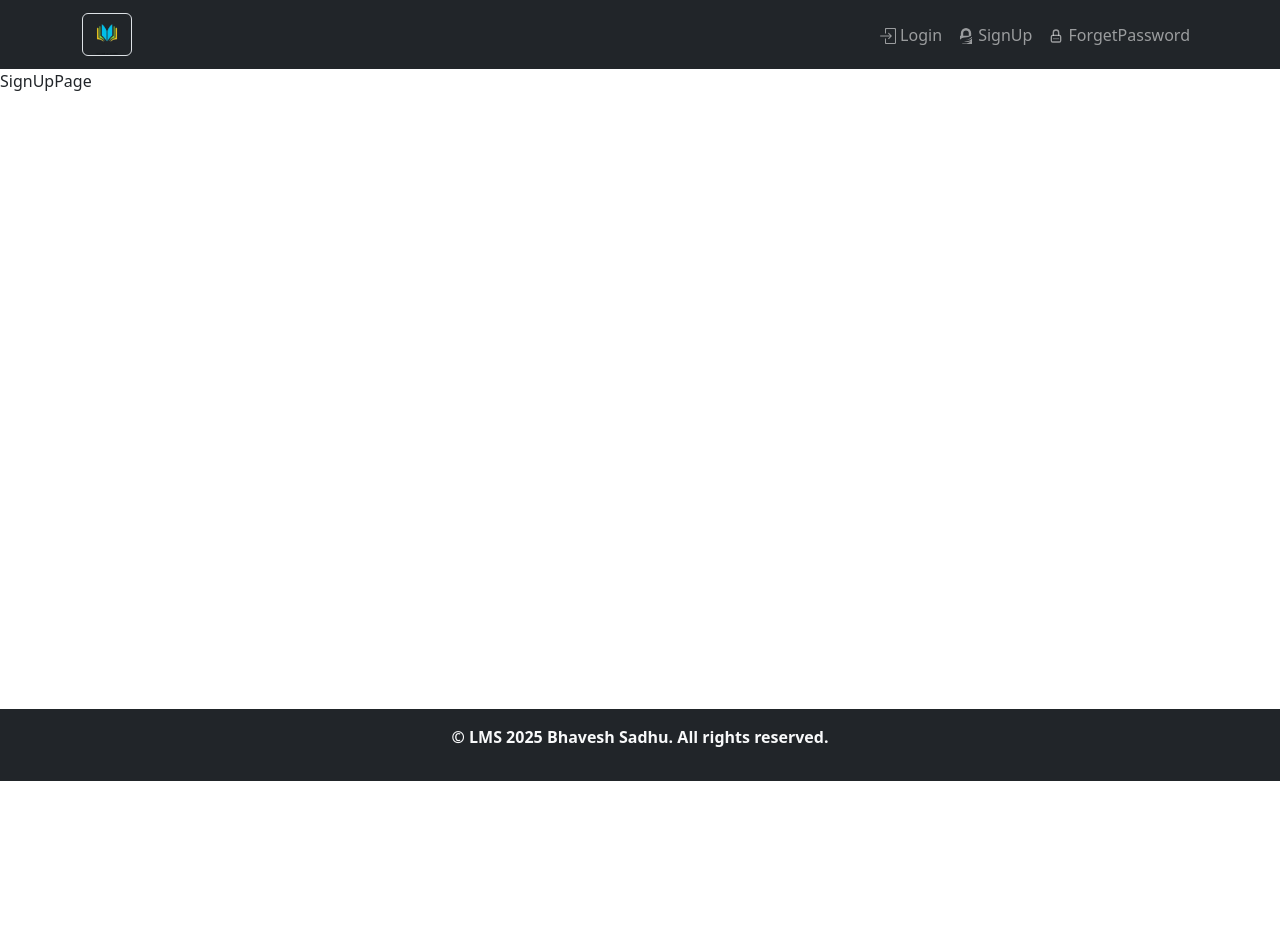
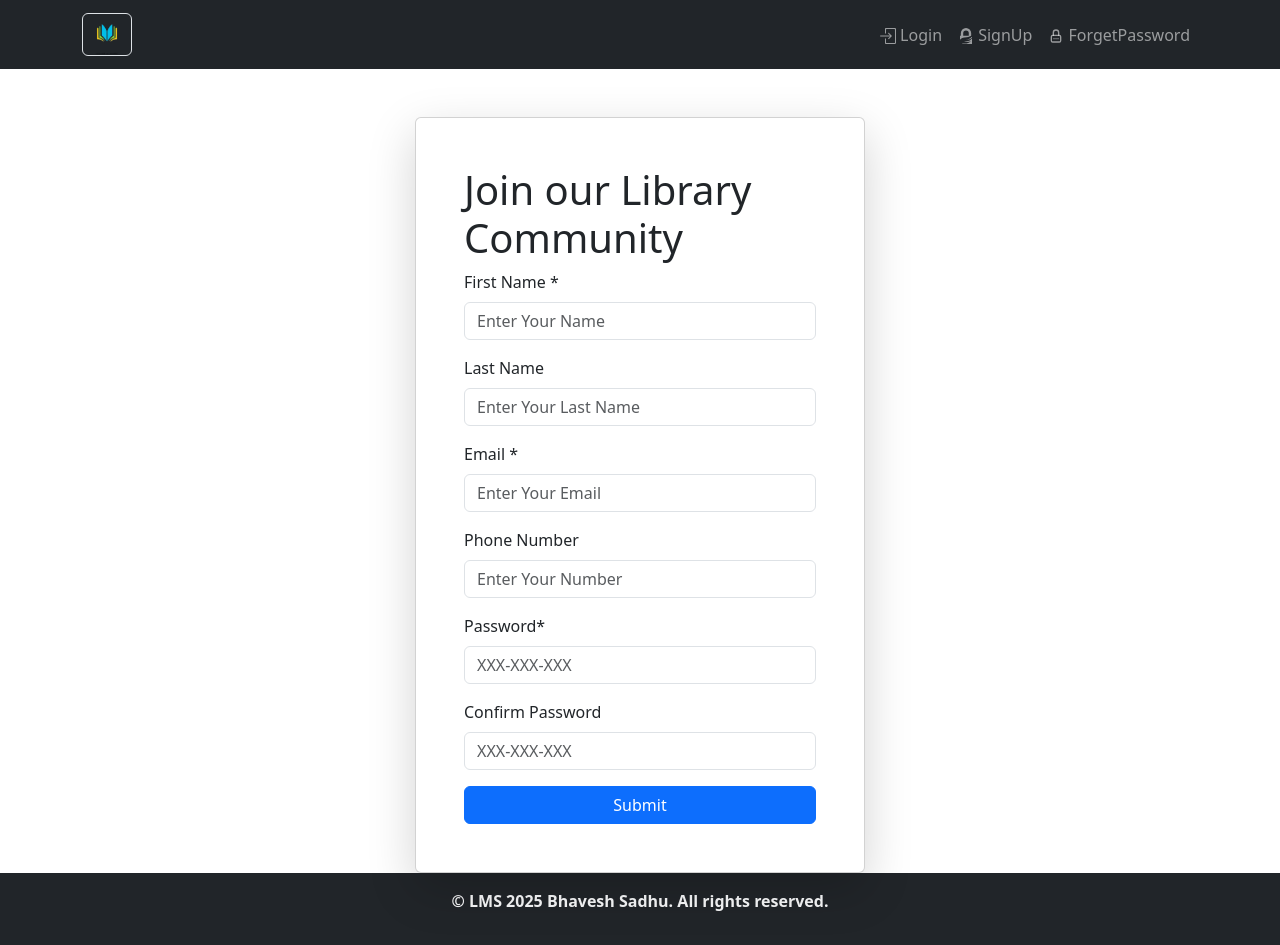
Before and after one commit to Bhaveshsadhu/fe_lms, a React (Vite) app: page /signup in a window 1280 px wide. Before the commit the page ends 800 px from the top, so only its background shows below. Built offline with nearby package versions, Linux system fonts and the light colour scheme.

Commit message:
custome hook and axio added

```diff
--- /dev/null
+++ b/src/assets/customeInputes/userSingUpFormFields.js
@@ -0,0 +1,42 @@
+export const signUpInputes = [{
+    label: "First Name *",
+    name: "fname",
+    type: "text",
+    placeholder: "Enter Your Name",
+    required: true,
+},
+{
+    label: "Last Name",
+    type: "text",
+    required: true,
+    placeholder: "Enter Your Last Name",
+    name: "lname"
+},
+{
+    label: "Email *",
+    type: "email",
+    required: true,
+    placeholder: "Enter Your Email",
+    name: "email"
+},
+{
+    label: "Phone Number",
+    type: "number",
+    placeholder: "Enter Your Number",
+    name: "phone"
+},
+{
+    label: "Password*",
+    type: "password",
+    placeholder: "XXX-XXX-XXX",
+    name: "password",
+    required: true,
+},
+{
+    label: "Confirm Password",
+    type: "password",
+    placeholder: "XXX-XXX-XXX",
+    name: "confirmpassword",
+    required: true,
+},
+];
--- /dev/null
+++ b/src/axio/axioHelper.js
@@ -0,0 +1,20 @@
+import axios from 'axios'
+const APIEP = 'http://localhost:8000/api/v1/auth/';
+const apiProcessor = ({ method, url, data }) => {
+    return axios({
+        method,
+        url,
+        data
+    });
+
+}
+// USER REGISTRATION
+export const userRegistration = async (data) => {
+    const obj = {
+        method: "post",
+        url: APIEP + 'register',
+        data
+    }
+    const res = await apiProcessor(obj)
+    console.log(res)
+}
--- /dev/null
+++ b/src/components/CustomeInputs.jsx
@@ -0,0 +1,11 @@
+import React from 'react'
+import Form from 'react-bootstrap/Form';
+
+export const CustomeInputs = ({ label, ...rest }) => {
+    return (
+        <Form.Group className="mb-3" >
+            <Form.Label>{label}</Form.Label>
+            <Form.Control {...rest} />
+        </Form.Group>
+    )
+}
--- /dev/null
+++ b/src/hooks/useForm.js
@@ -0,0 +1,21 @@
+import { useState } from "react";
+
+const handleOnChange = ({ e, form, setForm }) => {
+    const { name, value } = e.target;
+    setForm({
+        ...form,
+        [name]: value,
+    })
+}
+
+const useForm = (initialState) => {
+    const [form, setForm] = useState(initialState);
+
+    return {
+        form,
+        setForm,
+        handleOnChange: (e) => handleOnChange({ e, form, setForm })
+    }
+}
+
+export default useForm;
--- a/src/pages/public/SignUpPage.jsx
+++ b/src/pages/public/SignUpPage.jsx
@@ -1,8 +1,40 @@
 import React from 'react'
+import Button from 'react-bootstrap/Button';
+import Form from 'react-bootstrap/Form';
+import { CustomeInputs } from '../../components/CustomeInputs';
+import { signUpInputes } from '../../assets/customeInputes/userSingUpFormFields';
+import useForm from '../../hooks/useForm.js';
+import { userRegistration } from '../../axio/axioHelper.js';
+const initialState = {}
+const SignUpPage = () => {
+    const { form, setForm, handleOnChange } = useForm(initialState);
+    const handleOnSubmit = (e) => {
+        e.preventDefault();
+        console.log(form);
 
-const SignUpPage = () => {
+        const result = userRegistration(form);
+        console.log(result);
+
+    }
     return (
-        <div>SignUpPage</div>
+        <div className='d-flex justify-content-center'>
+            <Form style={{ width: "450px" }} className='card p-5 mt-5 shadow-lg'
+                onSubmit={handleOnSubmit}>
+                <h1>Join our Library Community</h1>
+
+                {
+                    signUpInputes.map((input) =>
+                        <CustomeInputs key={input.name} {...input}
+                            onChange={handleOnChange}
+                        ></CustomeInputs>
+                    )
+                }
+
+                <Button variant="primary" type="submit">
+                    Submit
+                </Button>
+            </Form>
+        </div>
     )
 }
 
```
